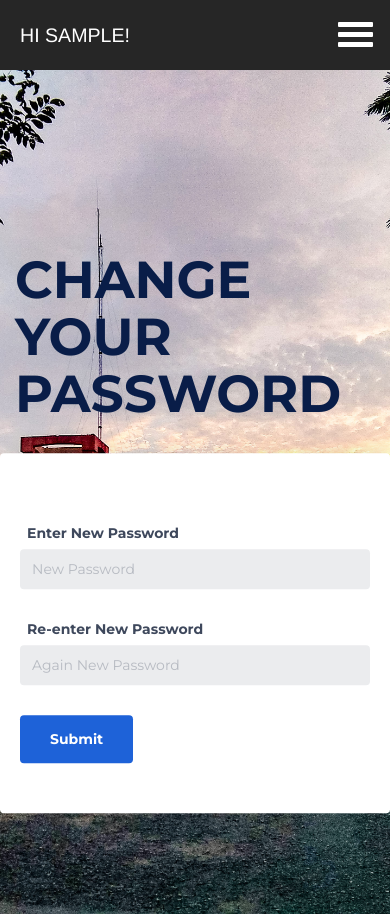
After one commit to iamabhishek0/MDP, a Django app: page /membership/changepassword/ in a window 390 px wide. The commit adds this page. Run offline with Django 3.2, Linux system fonts and the light colour scheme; the visitor is signed in with stand-in values (Sample User, id 1); parts of the project's set-up code (start-up, migrations or seed data) failed here and were passed over; some libraries are stand-ins or nearby versions.

Commit message:
change password

```diff
--- a/members/url.py
+++ b/members/url.py
@@ -20,6 +20,9 @@ urlpatterns = [
 
      url(r'^activatemembers/(?P<uidb64>[0-9A-Za-z_\-]+)/(?P<token>[0-9A-Za-z]{1,13}-[0-9A-Za-z]{1,20})/$',
            view.member_activate, name='activatemembers'),
+     path('changepassword/', view.changepassword, name='changepassword'),
+     path('changepassword/changepasswordsubmit/', view.changepasswordsubmit, name='changepasswordsubmit'),
+
     # path('register/',views.register,name='register'),
 
 ]
--- a/members/view.py
+++ b/members/view.py
@@ -35,6 +35,18 @@ def bookings(request):
 @login_required
 def roombook(request):
 	return render(request,'room/book_a_room.html')
+@login_required
+def changepassword(request):
+	return render(request,'room/changepassword.html')
+@login_required
+def changepasswordsubmit(request):
+	user=request.user
+	newpassword=request.POST["newpassword"]
+	renewpassword=request.POST["renewpassword"]
+	user.set_password(newpassword)
+	user.save()
+	return render(request,'room/index.html')
+
 
 @login_required
 def submit(request):
--- /dev/null
+++ b/templates/room/changepassword.html
@@ -0,0 +1,378 @@
+<!DOCTYPE html>
+<html lang="en">
+
+<head>
+  <meta charset="utf-8">
+  <meta http-equiv="X-UA-Compatible" content="IE=edge">
+  <meta name="viewport" content="width=device-width, initial-scale=1">
+  <!-- The above 3 meta tags *must* come first in the head; any other head content must come *after* these tags -->
+
+  <title>IIITM Room Booking</title>
+{% load static %}
+  <!-- Google font -->
+
+    <link rel="stylesheet" href="https://cdnjs.cloudflare.com/ajax/libs/normalize/5.0.0/normalize.min.css">
+
+
+      <link rel="stylesheet" href="{% static 'css/profile.css' %}">
+  <link href="https://fonts.googleapis.com/css?family=Montserrat:400,700" rel="stylesheet">
+
+ <link href="{% static 'css/form-bootstrap.min.css' %}" rel="stylesheet">
+
+
+  <link rel="shortcut icon" href="{% static 'img/logo-image.png' %}">
+<script type = "text/javascript"
+         src = "https://ajax.googleapis.com/ajax/libs/jquery/2.1.3/jquery.min.js">
+      </script>
+
+
+
+
+      <script src="https://ajax.googleapis.com/ajax/libs/jquery/3.3.1/jquery.min.js"></script>
+<!-- <script>
+$(document).ready(function(){
+  $("#same").click(function(){
+    $("div1").hide();
+    $("div2").show();
+  });
+  $("#different").click(function(){
+    $("div1").show();
+    $("div2").hide();
+  });
+  $("#check_avail").click(function(){
+    $("div2").hide();
+    $("div1").show();
+  });
+});
+</script> -->
+
+  <!-- HTML5 shim and Respond.js for IE8 support of HTML5 elements and media queries -->
+  <!-- WARNING: Respond.js doesn't work if you view the page via file:// -->
+  <!--[if lt IE 9]>
+      <script src="https://oss.maxcdn.com/html5shiv/3.7.3/html5shiv.min.js"></script>
+      <script src="https://oss.maxcdn.com/respond/1.4.2/respond.min.js"></script>
+    <![endif]-->
+    <style>
+      .section {
+  position: relative;
+  height:100vh;
+}
+
+.section .section-center {
+  position: absolute;
+  top: 50%;
+  left: 0;
+  right: 0;
+  -webkit-transform: translateY(-50%);
+  transform: translateY(-50%);
+}
+
+#booking {
+  font-family: 'Montserrat', sans-serif;
+  background-image: url('../../static/img/background.jpg');
+  background-size: cover;
+  background-position: center;
+}
+
+
+
+.booking-form {
+  background-color: #fff;
+  padding: 50px 20px;
+  -webkit-box-shadow: 0px 5px 20px -5px rgba(0, 0, 0, 0.3);
+  box-shadow: 0px 5px 20px -5px rgba(0, 0, 0, 0.3);
+  border-radius: 4px;
+}
+
+.booking-form .form-group {
+  position: relative;
+  margin-bottom: 30px;
+}
+
+.booking-form .form-control {
+  background-color: #ebecee;
+  border-radius: 4px;
+  border: none;
+  height: 40px;
+  -webkit-box-shadow: none;
+  box-shadow: none;
+  color: #3e485c;
+  font-size: 14px;
+}
+
+.booking-form .form-control::-webkit-input-placeholder {
+  color: rgba(62, 72, 92, 0.3);
+}
+
+.booking-form .form-control:-ms-input-placeholder {
+  color: rgba(62, 72, 92, 0.3);
+}
+
+.booking-form .form-control::placeholder {
+  color: rgba(62, 72, 92, 0.3);
+}
+
+.booking-form input[type="date"].form-control:invalid {
+  color: rgba(62, 72, 92, 0.3);
+}
+
+.booking-form select.form-control {
+  -webkit-appearance: none;
+  -moz-appearance: none;
+  appearance: none;
+}
+
+.booking-form select.form-control+.select-arrow {
+  position: absolute;
+  right: 0px;
+  bottom: 4px;
+  width: 32px;
+  line-height: 32px;
+  height: 32px;
+  text-align: center;
+  pointer-events: none;
+  color: rgba(62, 72, 92, 0.3);
+  font-size: 14px;
+}
+
+.booking-form select.form-control+.select-arrow:after {
+  content: '\279C';
+  display: block;
+  -webkit-transform: rotate(90deg);
+  transform: rotate(90deg);
+}
+
+.booking-form .form-label {
+  display: inline-block;
+  color: #3e485c;
+  font-weight: 700;
+  margin-bottom: 6px;
+  margin-left: 7px;
+}
+
+.booking-form .submit-btn {
+  display: inline-block;
+  color: #fff;
+  background-color: #1e62d8;
+  font-weight: 700;
+  padding: 14px 30px;
+  border-radius: 4px;
+  border: none;
+  -webkit-transition: 0.2s all;
+  transition: 0.2s all;
+}
+
+.booking-form .submit-btn:hover,
+.booking-form .submit-btn:focus {
+  opacity: 0.9;
+}
+
+.booking-cta {
+  margin-top: 80px;
+  margin-bottom: 30px;
+}
+
+.booking-cta h1 {
+  font-size: 52px;
+  text-transform: uppercase;
+  color: #fff;
+  font-weight: 700;
+}
+
+.booking-cta p {
+  font-size: 16px;
+  color: rgba(255, 255, 255, 0.8);
+}
+
+      .tab
+      {
+        display: none;
+      }
+    </style>
+
+</head>
+
+<body>
+
+  <section class="navigation">
+  <div class="nav-container">
+   <!--  <div class="back">
+      <a href="#">Hi {{user.username}}!</a>
+    </div> -->
+    <div class="back">
+      <a href="/"><img src="{% static 'img/back.png' %}"  height="42" width="42" alt="" /></a>
+    </div>
+    <div class="brand">
+      <a href="#">Hi {{user.username}}!</a>
+    </div>
+    <nav>
+      <div class="nav-mobile"><a id="nav-toggle" href="#!"><span></span></a></div>
+      <ul class="nav-list">
+
+        <li>
+          <a href="/">Home</a>
+        </li>
+        <li>
+          <a href="/membership/roombooking">Book A New Room</a>
+        </li>
+        <li>
+          <a href="/membership/logout">Logout</a>
+        </li>
+      </ul>
+    </nav>
+  </div>
+    </section>
+  <div id="booking" class="section">
+    <div class="section-center">
+      <div class="container">
+        <div class="row">
+          <div class="col-md-12 col-md-push-3">
+            <div class="booking-cta">
+            <h1 style="color:#091D48">
+            Change Your Password
+              </h1>
+            </div>
+          </div>
+          <div class="col-md-15 col-md-pull-3">
+            <div class="booking-form">
+              <form action="changepasswordsubmit/" method="Post" id="regForm">
+                 {% csrf_token %}
+                 <div class="tab">
+
+
+                <h1></h1>
+                <div1>
+                  <div class="row">
+                  <div class="col-sm-4">
+                    <div class="form-group">
+                  <span class="form-label">Enter New Password</span>
+                  <input id="newpassword" class="form-control" type="text" placeholder="New Password" name="newpassword" required>
+                </div>
+              </div>
+                <div class="col-sm-4">
+                    <div class="form-group">
+                  <span class="form-label">Re-enter New Password</span>
+                  <input id="renewpassword" class="form-control" type="text" placeholder="Again New Password" name="renewpassword" required>
+                </div>
+
+                      </div>
+
+                  <div class="col-sm-4">
+                  <div class="form-btn">
+
+                <button type="button"  onclick="check()" class="submit-btn">Submit</button>
+    </div>
+  </div>
+  </div>
+                  <!-- <button class="submit-btn">Check availability</button> -->
+
+</div1>
+        </form>
+        </div>
+        </div>
+        </div>
+        </div>
+        </div>
+        </div>
+
+    <script>
+var currentTab = 0; // Current tab is set to be the first tab (0)
+showTab(currentTab); // Display the crurrent tab
+
+function showTab(n) {
+  // This function will display the specified tab of the form...
+  var x = document.getElementsByClassName("tab");
+  x[n].style.display = "block";
+  //... and fix the Previous/Next buttons:
+  if (n == 0) {
+    document.getElementById("nextBtn").style.display = "none";
+    document.getElementById("prevBtn").style.display = "none";
+  } else {
+    document.getElementById("nextBtn").style.display = "inline";
+    document.getElementById("prevBtn").style.display = "inline";
+  }
+  if (n == (x.length - 1)) {
+    document.getElementById("nextBtn").innerHTML = "Submit";
+  } else if(n>0) {
+    document.getElementById("nextBtn").innerHTML = "Next";
+  }
+  //... and run a function that will display the correct step indicator:
+  fixStepIndicator(n)
+}
+
+function nextPrev(n) {
+  // This function will figure out which tab to display
+  var x = document.getElementsByClassName("tab");
+  // Exit the function if any field in the current tab is invalid:
+  if (n == 1 && !validateForm()) return false;
+  // Hide the current tab:
+  x[currentTab].style.display = "none";
+  // Increase or decrease the current tab by 1:
+  currentTab = currentTab + n;
+  // if you have reached the end of the form...
+  if (currentTab >= x.length) {
+    // ... the form gets submitted:
+
+    document.getElementById("regForm").submit();
+  }
+  // Otherwise, display the correct tab:
+  showTab(currentTab);
+}
+
+function validateForm() {
+  // This function deals with validation of the form fields
+  var x, y, i, valid = true;
+  x = document.getElementsByClassName("tab");
+  y = x[currentTab].getElementsByTagName("input");
+  // A loop that checks every input field in the current tab:
+  for (i = 0; i < y.length; i++) {
+    // If a field is empty...
+    if (y[i].value == "") {
+      // add an "invalid" class to the field:
+      y[i].className += " invalid";
+      // and set the current valid status to false
+      valid = true;
+    }
+  }
+  // If the valid status is true, mark the step as finished and valid:
+  if (valid) {
+    document.getElementsByClassName("step")[currentTab].className += " finish";
+  }
+  return valid; // return the valid status
+}
+
+function fixStepIndicator(n) {
+  // This function removes the "active" class of all steps...
+  var i, x = document.getElementsByClassName("step");
+  for (i = 0; i < x.length; i++) {
+    x[i].className = x[i].className.replace(" active", "");
+  }
+  //... and adds the "active" class on the current step:
+  x[n].className += " active";
+}
+</script>
+<script>
+function check() {
+  var newpassword = document.getElementById("newpassword").value;
+  var renewpassword = document.getElementById("renewpassword").value;
+  if(newpassword!=renewpassword)
+  {
+    alert("Please ensure New Password and Re-enter New Password Match");
+    return false;
+  }
+      document.getElementById("regForm").submit();
+
+  return true;
+}
+</script>
+  <script src='http://cdnjs.cloudflare.com/ajax/libs/jquery/2.1.3/jquery.min.js'></script>
+<script src='http://cdnjs.cloudflare.com/andiio/selectToAutocomplete/master/jquery-ui-autocomplete.js'></script>
+<script src='http://cdnjs.cloudflare.com/andiio/selectToAutocomplete/master/jquery.select-to-autocomplete.js'></script>
+<script src='http://cdnjs.cloudflare.com/andiio/selectToAutocomplete/master/jquery.select-to-autocomplete.min.js'></script>
+
+
+
+    <script  src="{% static 'js/form.js' %}"></script>
+</body><!-- This templates was made by Colorlib (https://colorlib.com) -->
+
+</html>
--- a/templates/room/index.html
+++ b/templates/room/index.html
@@ -316,6 +316,7 @@
 							{% if user.username != "" %}
 							<li><a title="contact" href="/feedbackform">Feedback</a></li>
 							<li><a title="Members" href="/membership/bookings">Bookings </a></li>
+							<li><a title="Change" href="/membership/changepassword">Change Password </a></li>
 							<li><a href="/membership/logout">Logout</a></li>
 							{% else %}
 							<li><a title="Members" href="/membership/">LogIn/SignUp </a></li>
```
Also changed, not shown: 1 other file.
